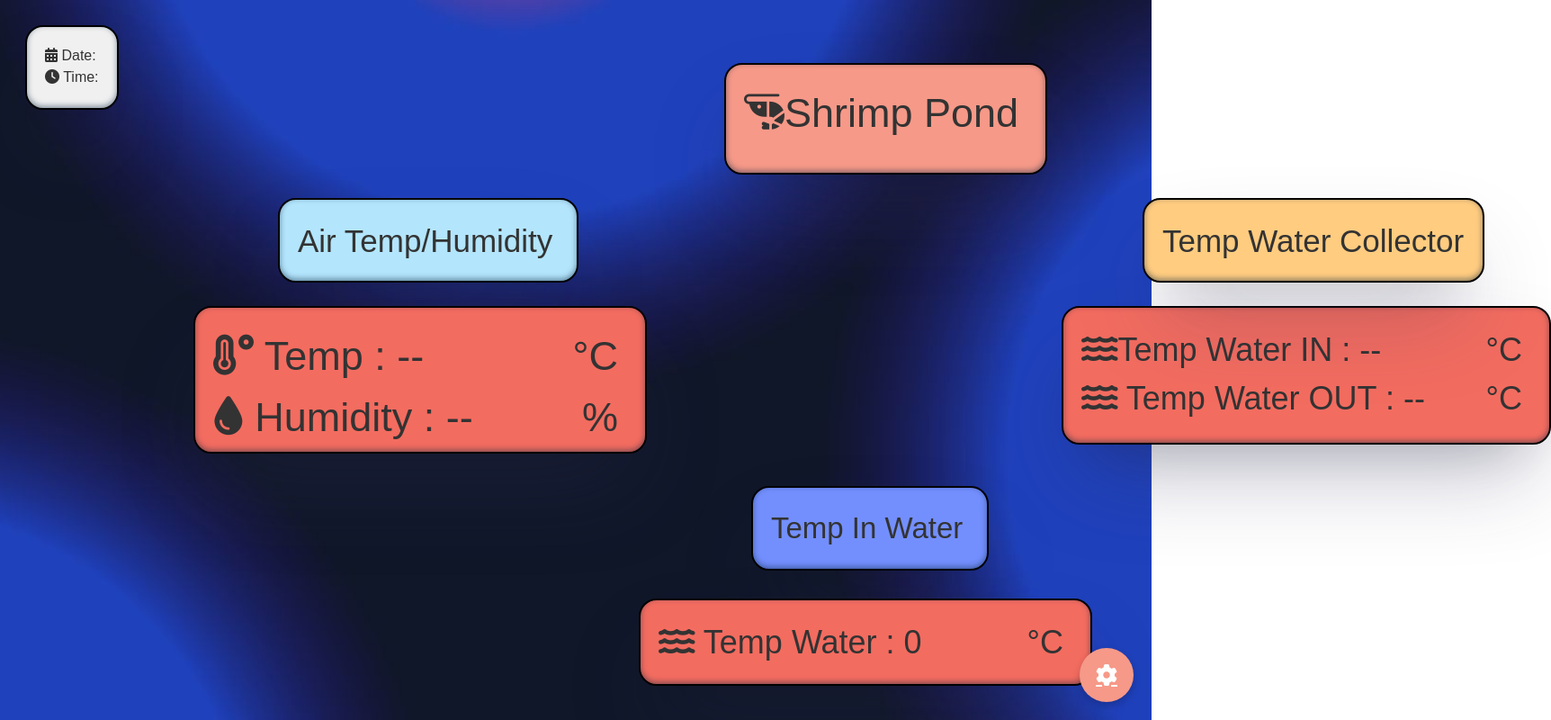
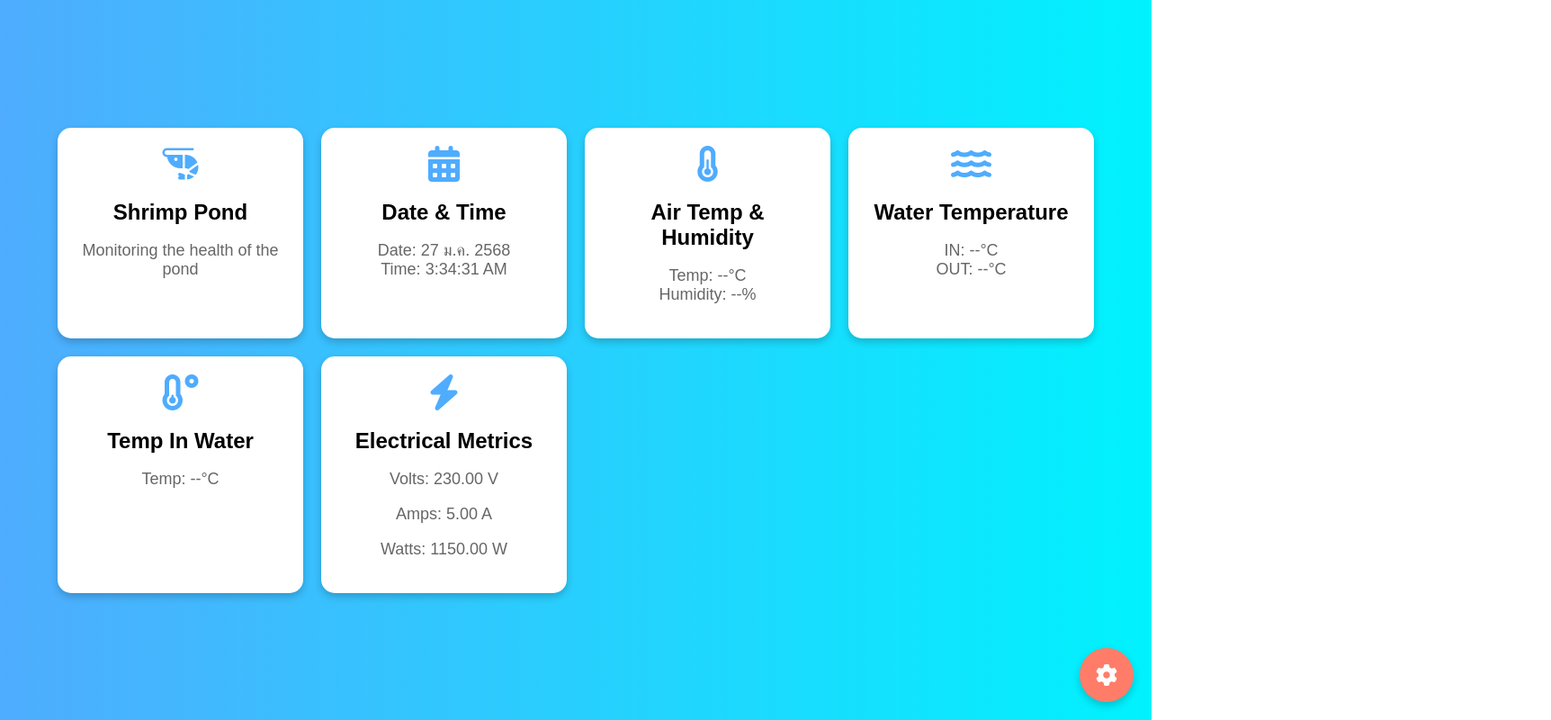
Before and after one commit to ShrimpPond/Shrimp-Pond, a plain HTML site: page index.html in a window 1280 px wide. Shown: the whole page at 90% size, 1724 px wide, since content can reach past the window. Drawn offline with Linux system fonts and the light colour scheme.

Commit message:
Update index.html

```diff
--- a/index.html
+++ b/index.html
@@ -4,127 +4,64 @@
 <head>
   <meta charset="UTF-8">
   <meta name="viewport" content="width=device-width, initial-scale=1.0">
-  <title>Custom Box with Icons</title>
+  <title>Dashboard</title>
   <link rel="stylesheet" href="https://cdnjs.cloudflare.com/ajax/libs/font-awesome/6.0.0-beta3/css/all.min.css">
-
   <style>
     body {
-      background-image: url('กุ้งฝอยๆ.jpg'); /* ใส่ URL ของรูปภาพ */
-      background-size: cover; /* ปรับขนาดรูปภาพให้ครอบคลุมทั้งพื้นที่ */
-      background-position: center center; /* จัดตำแหน่งของรูปภาพให้ตรงกลาง */
-      background-attachment: fixed; /* ทำให้รูปภาพไม่เลื่อนเมื่อเลื่อนหน้าจอ */
+      margin: 0;
+      padding: 0;
+      font-family: Arial, sans-serif;
+      background: linear-gradient(to right, #4facfe, #00f2fe);
+      display: flex;
+      flex-direction: column;
+      align-items: center;
+      justify-content: center;
+      min-height: 100vh;
+    }
+
+    .container {
+      width: 90%;
+      max-width: 1200px;
+      display: grid;
+      grid-template-columns: repeat(auto-fit, minmax(250px, 1fr));
+      gap: 20px;
     }
 
     .box {
-      background-color: #f0f0f0;
+      background-color: #ffffff;
+      border-radius: 15px;
+      box-shadow: 0 4px 8px rgba(0, 0, 0, 0.2);
       padding: 20px;
-      color: #333;
-      box-shadow: rgba(50, 50, 93, 0.3) 0px 50px 100px -20px,
-        rgba(0, 0, 0, 0.2) 0px 30px 60px -30px,
-        rgba(10, 37, 64, 0.5) 0px -2px 6px 0px inset;
-      position: absolute;
-      min-height: 50px;
-      font-family: 'Arial', sans-serif;
-      line-height: 1.5;
-      border-radius: 20px;
-      text-align: left;
-      border: 2px solid black;
-      padding: 20px;
-      margin: 20px;
+      text-align: center;
+      transition: transform 0.3s ease, box-shadow 0.3s ease;
     }
 
-    .box.small-box {
-      font-size: 25px;
-      width: 250px;
-      height: 80px;
-      text-align: left;
+    .box:hover {
+      transform: translateY(-5px);
+      box-shadow: 0 8px 16px rgba(0, 0, 0, 0.3);
     }
 
-    .large-box {
-      width: 350px;
-      height: 100px;
+    .box i {
+      font-size: 40px;
+      margin-bottom: 10px;
+      color: #4facfe;
     }
 
-    #box1 {
-      top: 50px;
-      left: 785px;
-      width: 315px;
-      background-color: #f69988;
-      font-size: 45px;
-      backdrop-filter: blur(10px);
+    .box h3 {
+      font-size: 24px;
+      margin: 10px 0;
     }
 
-    #box2 {
-      top: 200px;
-      left: 289px;
-      width: 290px;
-      height: 50px;
-      background-color: #b3e5fc;
-      font-size: 35px;
-    }
-
-    #box3 {
-      top: 320px;
-      left: 195px;
-      width: 460px;
-      height: 120px;
-      background-color: #f36c60;
-      font-size: 45px;
-    }
-
-    #box4 {
-      top: 320px;
-      left: 1160px;
-      width: 500px;
-      height: 110px;
-      background-color: #f36c60;
-      font-size: 36px;
-    }
-
-    #box5 {
-      top: 520px;
-      left: 815px;
-      width: 220px;
-      height: 50px;
-      background-color: #738ffe;
-      font-size: 33px;
-    }
-
-    #box7 {
-      top: 645px;
-      left: 690px;
-      width: 460px;
-      height: 53px;
-      background-color: #f36c60;
-      font-size: 36px;
-    }
-
-    #box9 {
-      top: 200px;
-      left: 1250px;
-      width: 336px;
-      height: 50px;
-      background-color: #ffcc80;
-      font-size: 35px;
-    }
-
-    .unit {
-      float: right;
-      margin-right: 10px;
-    }
-
-    .data-row {
-      display: flex;
-      justify-content: space-between;
-      align-items: center;
-      margin-bottom: 5px;
+    .box p {
+      font-size: 18px;
+      color: #666;
     }
 
     .settings-button {
       position: fixed;
       bottom: 20px;
       right: 20px;
-      background-color: #f69988;
+      background-color: #ff7d68;
       color: #fff;
       border: none;
       border-radius: 50%;
@@ -140,84 +77,81 @@
     }
 
     .settings-button:hover {
-      background-color: #ff7d68;
-      box-shadow: 0 6px 12px rgba(0, 0, 0, 0.3);
+      background-color: #ff5733;
+      box-shadow: 0 8px 16px rgba(0, 0, 0, 0.3);
+    }
+
+    @media (max-width: 768px) {
+      .box h3 {
+        font-size: 20px;
+      }
+
+      .box p {
+        font-size: 16px;
+      }
+
+      .settings-button {
+        width: 50px;
+        height: 50px;
+        font-size: 20px;
+      }
     }
   </style>
 </head>
 
 <body>
-  <!-- Box1 -->
-  <div id="box1" class="box small-box"> <i class="fas fa-shrimp"></i>Shrimp Pond</div>
-  <!-- Box2 -->
-  <div id="box2" class="box small-box">Air Temp/Humidity</div>
-  <!-- Box3 -->
-  <div id="box3" class="box large-box">
-    <i class="fas fa-temperature-high"></i> Temp : <span id="temperatureValue">--</span><span class="unit">°C</span><br>
-    <i class="fas fa-tint"></i> Humidity : <span id="humidityValue">--</span><span class="unit">%</span>
-  </div>
-  <!-- Box4 -->
-  <div id="box4" class="box large-box"><i class="fas fa-water"></i>Temp Water IN : <span
-      id="waterTempValue">--</span><span class="unit">°C</span><br>
-    <i class="fas fa-water"></i> Temp Water OUT : <span id="evapWaterTempValue">--</span><span class="unit">°C</span>
-  </div>
-  <!-- Box5 -->
-  <div id="box5" class="box small-box">Temp In Water</span>
-  </div>
-
-  <!-- Box7 -->
-  <div id="box7" class="box">
-    <i class="fas fa-water"></i> Temp Water : <span id="waterTempValue">0</span><span class="unit">°C</span><br>
-  </div>
-
-  <!-- Box9 -->
-  <div id="box9" class="box small-box">Temp Water Collector
-  </div>
-  <div class="box small">
-    <i class="fas fa-calendar-alt"></i> Date: <span id="dateValue"></span><br>
-    <i class="fas fa-clock"></i> Time: <span id="timeValue"></span>
+  <div class="container">
+    <div class="box">
+      <i class="fas fa-shrimp"></i>
+      <h3>Shrimp Pond</h3>
+      <p>Monitoring the health of the pond</p>
+    </div>
+    <div class="box">
+      <i class="fas fa-calendar-alt"></i>
+      <h3>Date & Time</h3>
+      <p>Date: <span id="dateValue">--</span><br>Time: <span id="timeValue">--</span></p>
+    </div>
+    <div class="box">
+      <i class="fas fa-thermometer-half"></i>
+      <h3>Air Temp & Humidity</h3>
+      <p>Temp: <span id="temperatureValue">--</span>°C<br>Humidity: <span id="humidityValue">--</span>%</p>
+    </div>
+    <div class="box">
+      <i class="fas fa-water"></i>
+      <h3>Water Temperature</h3>
+      <p>IN: <span id="waterTempValue">--</span>°C<br>OUT: <span id="evapWaterTempValue">--</span>°C</p>
+    </div>
+    <div class="box">
+      <i class="fas fa-temperature-low"></i>
+      <h3>Temp In Water</h3>
+      <p>Temp: <span id="tempInWater">--</span>°C</p>
+    </div>
+    <!-- New box for electrical values -->
+    <div class="box">
+      <i class="fas fa-bolt"></i>
+      <h3>Electrical Metrics</h3>
+      <p>Volts: <span id="voltageValue">--</span> V</p>
+      <p>Amps: <span id="currentValue">--</span> A</p>
+      <p>Watts: <span id="powerValue">--</span> W</p>
+    </div>
   </div>
 
   <!-- Settings Button -->
-  <a id="settingsButton" class="settings-button" href="settings.html" target="_self">
+  <button class="settings-button" onclick="goToSettings()">
     <i class="fas fa-cog"></i>
-  </a>
+  </button>
 
   <script>
-    async function fetchData() {
-      try {
-        // จำลองการดึงข้อมูลจาก API หรือเซนเซอร์
-        const response = await fetch('/api/data'); // เปลี่ยน URL เป็น API จริงของคุณ
-        const data = await response.json();
-
-        // ตรวจสอบว่าเซนเซอร์ทำงานหรือไม่
-        const isSensorConnected = data.sensorStatus === 'connected'; // ตรวจสอบสถานะเซนเซอร์
-        const isSensorError = data.sensorStatus === 'error'; // ตรวจสอบว่ามีข้อผิดพลาด
-
-        // อัปเดตค่าบนหน้าเว็บ
-        document.getElementById('temperatureValue').textContent =
-          isSensorConnected && !isSensorError ? data.temperature || '--' : '--';
-        document.getElementById('humidityValue').textContent =
-          isSensorConnected && !isSensorError ? data.humidity || '--' : '--';
-        document.getElementById('waterTempValue').textContent =
-          isSensorConnected && !isSensorError ? data.waterTemp || '--' : '--';
-        document.getElementById('evapWaterTempValue').textContent =
-          isSensorConnected && !isSensorError ? data.evapWaterTemp || '--' : '--';
-      } catch (error) {
-        // กรณีมีข้อผิดพลาดในการดึงข้อมูลจาก API
-        console.error('Error fetching data:', error);
-        document.getElementById('temperatureValue').textContent = '--';
-        document.getElementById('humidityValue').textContent = '--';
-        document.getElementById('waterTempValue').textContent = '--';
-        document.getElementById('evapWaterTempValue').textContent = '--';
-      }
+    function goToSettings() {
+      console.log("Button clicked"); // ตรวจสอบว่าเรียกฟังก์ชันได้หรือไม่
+      window.location.href = "settings.html"; // ไปยังหน้า settings.html
     }
 
     function displayDateTime() {
       const date = new Date();
       const day = String(date.getDate()).padStart(2, '0');
       const monthIndex = date.getMonth();
-      const year = date.getFullYear() + 543;
+      const year = date.getFullYear() + 543; // For Thai calendar
       const monthsInThai = ['ม.ค.', 'ก.พ.', 'มี.ค.', 'เม.ย.', 'พ.ค.', 'มิ.ย.', 'ก.ค.', 'ส.ค.', 'ก.ย.', 'ต.ค.', 'พ.ย.', 'ธ.ค.'];
       const currentDate = `${day} ${monthsInThai[monthIndex]} ${year}`;
       const currentTime = date.toLocaleTimeString();
@@ -226,10 +160,18 @@
       document.getElementById('timeValue').textContent = currentTime;
     }
 
-    setInterval(() => {
-      fetchData();
-      displayDateTime();
-    }, 10000); // Update every 10 seconds
+    function updateElectricalMetrics() {
+      const voltage = 230; // Example voltage
+      const current = 5; // Example current
+      const power = voltage * current; // Example power calculation
+
+      document.getElementById('voltageValue').textContent = voltage.toFixed(2);
+      document.getElementById('currentValue').textContent = current.toFixed(2);
+      document.getElementById('powerValue').textContent = power.toFixed(2);
+    }
+
+    setInterval(displayDateTime, 1000);
+    setInterval(updateElectricalMetrics, 1000);
   </script>
 </body>
 
```
